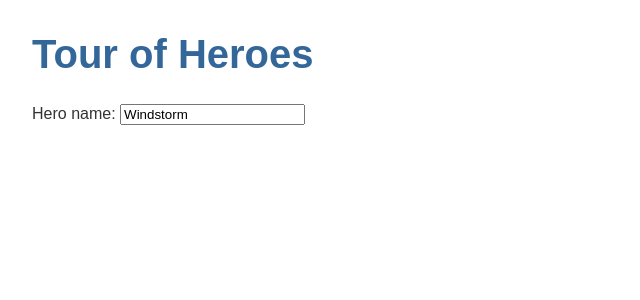
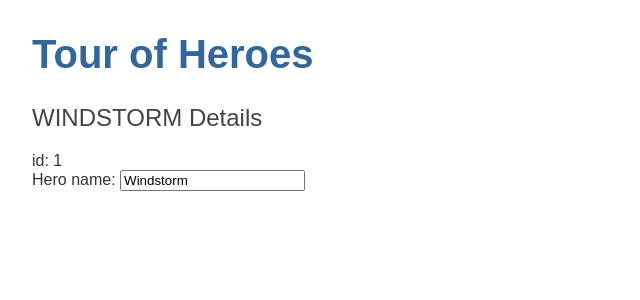
Before and after one commit to jnch009/angular-tour-of-heroes, an Angular app: page / in a window 1280 px wide. Shown: the top 300 px of the page, without its empty margins (0-640 px from the left). Built offline with nearby package versions, Linux system fonts and the light colour scheme.

Commit message:
Updating heroes details

```diff
--- a/src/app/heroes/heroes.component.html
+++ b/src/app/heroes/heroes.component.html
@@ -1,4 +1,6 @@
+<h2>{{hero.name | uppercase}} Details</h2>
+<div><span>id: </span>{{hero.id}}</div>
 <div>
-    <label for="name">Hero name: </label>
-    <input id="name" [(ngModel)]="hero.name" placeholder="name">
+  <label for="name">Hero name: </label>
+  <input id="name" [(ngModel)]="hero.name" placeholder="name">
 </div>
```
